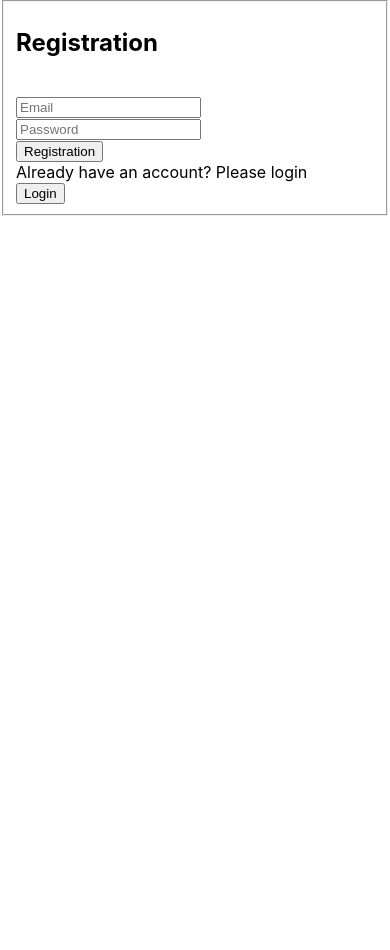
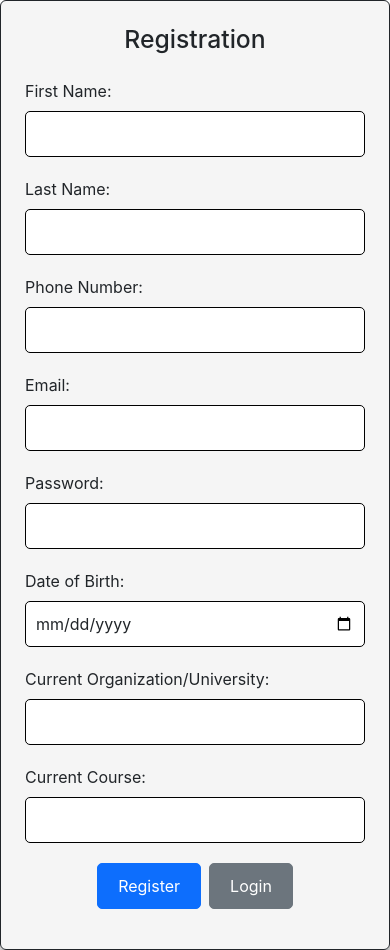
Before and after one commit to VishnukantMULE/course_crafter_ai, a React (Create React App) app: page /registration in a window 390 px wide. Before the commit the page ends 844 px from the top, so only its background shows below. Built offline with nearby package versions, Linux system fonts and the light colour scheme.

Commit message:
Add responsive design and modern styling to Application

```diff
--- a/package.json
+++ b/package.json
@@ -1,4 +1,5 @@
 {
+  "homepage": "https://VishnukantMULE.github.io/course_crafter_ai",
   "name": "course_crafter_ai",
   "version": "0.1.0",
   "private": true,
@@ -7,6 +8,7 @@
     "@testing-library/jest-dom": "^5.17.0",
     "@testing-library/react": "^13.4.0",
     "@testing-library/user-event": "^13.5.0",
+    "bootstrap": "^5.3.2",
     "react": "^18.2.0",
     "react-dom": "^18.2.0",
     "react-router-dom": "^6.16.0",
@@ -15,6 +17,8 @@
   },
   "scripts": {
     "start": "react-scripts start",
+    "predeploy": "npm run build",
+    "deploy": "gh-pages -d build",
     "build": "react-scripts build",
     "test": "react-scripts test",
     "eject": "react-scripts eject"
--- a/public/index.html
+++ b/public/index.html
@@ -5,6 +5,8 @@
     <link rel="icon" href="%PUBLIC_URL%/favicon.ico" />
     <meta name="viewport" content="width=device-width, initial-scale=1" />
     <meta name="theme-color" content="#000000" />
+    <link href="https://cdn.jsdelivr.net/npm/bootstrap@5.3.2/dist/css/bootstrap.min.css" rel="stylesheet" integrity="sha384-T3c6CoIi6uLrA9TneNEoa7RxnatzjcDSCmG1MXxSR1GAsXEV/Dwwykc2MPK8M2HN" crossorigin="anonymous">
+    <script src="https://cdn.jsdelivr.net/npm/bootstrap@5.3.2/dist/js/bootstrap.bundle.min.js" integrity="sha384-C6RzsynM9kWDrMNeT87bh95OGNyZPhcTNXj1NW7RuBCsyN/o0jlpcV8Qyq46cDfL" crossorigin="anonymous"></script>
     <meta
       name="description"
       content="Web site created using create-react-app"
--- a/src/components/Auth/Login.js
+++ b/src/components/Auth/Login.js
@@ -1,13 +1,13 @@
 import React, { useState } from 'react';
 import axios from 'axios';
-import { useNavigate } from 'react-router-dom'; // Import useNavigate instead of useHistory
-
+import { useNavigate } from 'react-router-dom';
+import { useAuth0 } from "@auth0/auth0-react";
+import './style/Login.css';
 function Login() {
   const [email, setEmail] = useState("");
   const [password, setPassword] = useState("");
   const navigate = useNavigate();
-  // const Client_Id="b04aca659fdf2f798ab7096009a8a8291f736aca";
-  const Client_Id="29cdd8d66bee20aae31e";
+  const { loginWithRedirect } = useAuth0();
 
   const login = () => {
     axios.post('http://localhost:3000/login', { email, password })
@@ -23,33 +23,37 @@ function Login() {
   const redirectToRegister = () => {
     navigate('/registration');
   };
-  function loginwithgithub()
-  {
-    window.location.assign("https://github.com/login/oauth/authorize?client_id="+Client_Id);
-  }
+
+  const loginWithGithub = () => {
+    loginWithRedirect({
+      connection: "github"
+    });
+  };
 
   return (
-    <div>
-      <fieldset>
+    <div className="container">
+    <div className="row justify-content-center align-items-center" style={{ minHeight: '100vh' }}>
+      <div className="col-md-6 p-4 rounded login-form">
+        <h2 className="text-center mb-4">Login</h2>
+        <div className="mb-3">
+          <input type="text" className="form-control" placeholder="Email" onChange={(e) => setEmail(e.target.value)} />
+        </div>
+        <div className="mb-3">
+          <input type="password" className="form-control" placeholder="Password" onChange={(e) => setPassword(e.target.value)} />
+        </div>
+        <div className="mb-3 d-flex justify-content-center">
+          <button className="btn btn-primary me-2" onClick={login}>Login</button>
+          <button className="btn btn-secondary" onClick={redirectToRegister}>Sign Up</button>
+        </div>
+        <hr />
+        <div className="text-center my-4">or</div>
+        <div className="mb-3 d-flex justify-content-center">
+          <button className="btn btn-dark" onClick={loginWithGithub}>Login with Github</button>
+        </div>
+      </div>
+    </div>
+  </div>
 
-      <h2>Login</h2>
-      <br />
-      <input type="text" placeholder="Email" onChange={(e) => setEmail(e.target.value)} />
-      <br />
-      <input type="password" placeholder="Password" onChange={(e) => setPassword(e.target.value)} />
-      <br />
-      <button onClick={login}>Login</button>
-      <br />
-      <div>Dont have an account please signup</div>
-      <button onClick={redirectToRegister}>Sign Up</button>
-      <hr />
-      <br />
-      <div>or</div>
-      <br />
-      <button  onClick={loginwithgithub}>Login with Github</button>
-      </fieldset>
-
-    </div>
   );
 }
 
--- a/src/components/Auth/Registration.js
+++ b/src/components/Auth/Registration.js
@@ -1,16 +1,36 @@
 import React, { useState } from 'react';
 import axios from 'axios';
 import { useNavigate } from 'react-router-dom';
-import { useAuth0 } from '@auth0/auth0-react';
+import './style/Register.css'
+
 
 function Registration() {
+  const [firstName, setFirstName] = useState("");
+  const [lastName, setLastName] = useState("");
+  const [phone, setPhone] = useState("");
   const [email, setEmail] = useState("");
   const [password, setPassword] = useState("");
+  const [dob, setDob] = useState("");
+  const [organization, setOrganization] = useState("");
+  const [course, setCourse] = useState("");
   const navigate = useNavigate();
-  const { loginWithRedirect, isAuthenticated, user } = useAuth0();
+
+  function redirectToLogin() {
+    navigate('/login')
+  }
+
 
   const handleRegistration = () => {
-    axios.post('http://localhost:3000/registration', { email, password })
+    axios.post('http://localhost:5000/users/registration', {
+      firstName,
+      lastName,
+      phone,
+      email,
+      password,
+      dob,
+      organization,
+      course
+    })
       .then((response) => {
         if (response.data.message === "User was registered successfully!") {
           alert("Registration Successful");
@@ -20,42 +40,62 @@ function Registration() {
       });
   };
 
-  const handleGitHubRegistration = () => {
-    loginWithRedirect({
-      screen_hint: "signup",
-      connection: "github",
-    });
-  };
 
-  const redirectToLogin = () => {
-    navigate('/login');
-  };
 
   return (
-    <div>
-      <fieldset>
-        <h2>Registration</h2>
-        <br />
-        <input type="text" placeholder="Email" onChange={(e) => setEmail(e.target.value)} />
-        <br></br>
-        <input type="password" placeholder="Password" onChange={(e) => setPassword(e.target.value)} />
-        <br />
-        <button onClick={handleRegistration}>Registration</button>
-        <br />
-        <div>Already have an account? Please login</div>
-        <button onClick={redirectToLogin}>Login</button>
-        <br />
-        {isAuthenticated && (
-          <div>
-            <button onClick={handleGitHubRegistration}>Continue with GitHub</button>
-            <div>User: {user.name}</div>
-            <div>Email: {user.email}</div>
-          </div>
-        )}
-      </fieldset>
+    <div className="container">
+    <div className="row justify-content-center align-items-center" style={{ minHeight: '100vh' }}>
+      <div className="col-md-6 p-4 rounded registration-form">
+        <h2 className="text-center mb-4">Registration</h2>
+        <div className='mb-3'>
+          <label htmlFor="firstName" className='form-label'>First Name:</label>
+          <input type="text" id="firstName" className='form-control' onChange={(e) => setFirstName(e.target.value)} />
+        </div>
+
+        <div className='mb-3'>
+          <label htmlFor="lastName" className='form-label'>Last Name:</label>
+          <input type="text" id="lastName" className='form-control' onChange={(e) => setLastName(e.target.value)} />
+        </div>
+
+        <div className='mb-3'>
+          <label htmlFor="phoneNumber" className='form-label'>Phone Number:</label>
+          <input type="tel" id="phoneNumber" className='form-control' onChange={(e) => setPhone(e.target.value)} />
+        </div>
+
+        <div className='mb-3'>
+          <label htmlFor="email" className='form-label'>Email:</label>
+          <input type="email" id="email" className='form-control' onChange={(e) => setEmail(e.target.value)} />
+        </div>
+
+        <div className='mb-3'>
+          <label htmlFor="password" className='form-label'>Password:</label>
+          <input type="password" id="password" className='form-control' onChange={(e) => setPassword(e.target.value)} />
+        </div>
+
+        <div className='mb-3'>
+          <label htmlFor="dob" className='form-label'>Date of Birth:</label>
+          <input type="date" id="dob" className='form-control' onChange={(e) => setDob(e.target.value)} />
+        </div>
+
+        <div className='mb-3'>
+          <label htmlFor="organization" className='form-label'>Current Organization/University:</label>
+          <input type="text" id="organization" className='form-control' onChange={(e) => setOrganization(e.target.value)} />
+        </div>
+
+        <div className='mb-3'>
+          <label htmlFor="course" className='form-label'>Current Course:</label>
+          <input type="text" id="course" className='form-control' onChange={(e) => setCourse(e.target.value)} />
+        </div>
+
+        <div className='mb-3 d-flex justify-content-center'>
+          <button className='btn btn-primary me-2' onClick={handleRegistration}>Register</button>
+          <button className='btn btn-secondary' onClick={redirectToLogin}>Login</button>
+        </div>
+      </div>
     </div>
+  </div>
+
   );
 }
 
 export default Registration;
-// http://localhost:3000/api/auth/callback/github
--- /dev/null
+++ b/src/components/Auth/style/Login.css
@@ -0,0 +1,26 @@
+.login-form {
+    background-color: #dedede;
+    box-shadow: 2 8px 10px rgba(0, 0, 0, 0.1);
+    padding: 30px;
+    border-radius:5px;
+    border: solid 1px;
+  }
+
+  .login-form input[type="text"],
+  .login-form input[type="password"] {
+    margin-bottom: 20px;
+    padding: 10px;
+    border: 1px solid #010000;
+    border-radius: 5px;
+  }
+
+  .login-form button {
+    padding: 10px 20px;
+    border-radius: 5px;
+  }
+
+  .login-form button:hover {
+    background-color: #007bff;
+    border-color: #007bff;
+    color: #fff;
+  }
--- /dev/null
+++ b/src/components/Auth/style/Register.css
@@ -0,0 +1,29 @@
+.registration-form {
+    background-color: #f0f0f0af;
+    box-shadow: 0.5px 10px 10px rgba(0, 0, 0, 0.407);
+    padding: 30px;
+    border-radius: 10px;
+    border: solid 1px;
+  }
+
+  .registration-form input[type="text"],
+  .registration-form input[type="tel"],
+  .registration-form input[type="email"],
+  .registration-form input[type="password"],
+  .registration-form input[type="date"] {
+    margin-bottom: 20px;
+    padding: 10px;
+    border: 1px solid #000000;
+    border-radius: 5px;
+  }
+
+  .registration-form button {
+    padding: 10px 20px;
+    border-radius: 5px;
+  }
+
+  .registration-form button:hover {
+    background-color: #007bff;
+    border-color: #007bff;
+    color: #fff;
+  }
--- a/src/components/Home/Home.js
+++ b/src/components/Home/Home.js
@@ -1,18 +1,93 @@
 import React from 'react';
 import { Link } from 'react-router-dom';
+import bgvideo from './Videos/backgroundvideo.mp4'
+import './style/Home.css'
 
 export default function Home() {
   return (
-    <div>
-      <h1>Welcome to Your App</h1>
-      <div>
-        <button>
-          <Link to="/login">Login</Link>
-        </button>
-        <button>
-          <Link to="/registration">Sign Up</Link>
-        </button>
+    <div className="homepage">
+      <nav className="navbar navbar-expand-lg navbar-dark bg-black">
+        <div className="container">
+          <Link className="navbar-brand" to="/">
+            <img src="logo.png" alt="Logo" width="50" height="50" className="mr-2" />
+            <span className="brand-text">Course Crafter</span>
+          </Link>
+          <button
+            className="navbar-toggler"
+            type="button"
+            data-bs-toggle="collapse"
+            data-bs-target="#navbarNav"
+            aria-controls="navbarNav"
+            aria-expanded="false"
+            aria-label="Toggle navigation"
+          >
+            <span className="navbar-toggler-icon"></span>
+          </button>
+          <div className="collapse navbar-collapse" id="navbarNav">
+            <ul className="navbar-nav ml-auto">
+              <li className="nav-item">
+                <Link className="nav-link" to="/login">
+                  Login
+                </Link>
+              </li>
+              <li className="nav-item">
+                <Link className="nav-link" to="/registration">
+                  Sign Up
+                </Link>
+              </li>
+            </ul>
+          </div>
+        </div>
+      </nav>
+      <div className="fullscreen-video-container">
+        <video autoPlay muted loop className="fullscreen-video">
+          <source src={bgvideo} type="video/mp4" />
+          Your browser does not support the video tag.
+        </video>
+        <div className="video-overlay">
+          <h1>Welcome to Course Crafter</h1>
+          <p>Your personalized learning experience</p>
+        </div>
       </div>
+
+      <div className="container mt-5">
+        <div className="row">
+          <div className="col-md-4">
+            <div className="section">
+              <h2>Course Generation</h2>
+              <p>Generate courses based on your inputs. Let AI craft your learning path.</p>
+            </div>
+          </div>
+          <div className="col-md-4">
+            <div className="section">
+              <h2>Interactive Modules</h2>
+              <p>Engage with interactive modules and quizzes tailored to your course.</p>
+            </div>
+          </div>
+          <div className="col-md-4">
+            <div className="section">
+              <h2>Personalized Learning</h2>
+              <p>Receive personalized recommendations and adapt your learning experience.</p>
+            </div>
+          </div>
+        </div>
+        <div className="row mt-5">
+          <div className="col-md-6 offset-md-3">
+            <div className="section">
+              <h2>Track Progress</h2>
+              <p>Monitor your progress, complete quizzes, and achieve your learning goals.</p>
+            </div>
+          </div>
+        </div>
+      </div>
+
+      <footer className="bg-black text-white text-center py-3">
+        <div className="container">
+          <h4>About Us</h4>
+          <p>Connect with Us.</p>
+        </div>
+      </footer>
     </div>
+
   );
 }
--- /dev/null
+++ b/src/components/Home/style/Home.css
@@ -0,0 +1,67 @@
+.homepage {
+    position: relative;
+}
+
+.fullscreen-video-container {
+    position: relative;
+    height: 100vh;
+    overflow: hidden;
+}
+
+.fullscreen-video {
+    width: 100%;
+    height: auto;
+    position: absolute;
+    top: 50%;
+    left: 50%;
+    transform: translate(-50%, -50%);
+    z-index: -1;
+}
+
+.video-overlay {
+    position: absolute;
+    top: 50%;
+    left: 50%;
+    transform: translate(-50%, -50%);
+    text-align: center;
+    color: #fff;
+}
+
+.section {
+    background-color: #f8f9fa;
+    padding: 40px;
+    border-radius: 10px;
+    text-align: center;
+    margin-top: 20px;
+}
+
+
+.bg-black {
+    background-color: #000;
+}
+
+.navbar-brand .brand-text {
+    font-weight: bold;
+    font-size: 1.2rem;
+}
+
+.navbar-nav .nav-link {
+    font-size: 1rem;
+    margin: 0 15px;
+    transition: 0.3s;
+}
+
+.navbar-nav .nav-link:hover {
+    color: #ff9900;
+}
+
+.navbar-toggler-icon {
+    background-color: #fff;
+}
+
+
+.navbar-nav .nav-link:hover {
+    color: #ff9900;
+    background-color: #333;
+    border-radius: 5px;
+}
```
Also changed, not shown: src/App.js (+14 -0 lines), src/components/Dashboard/UserDashboard.js (added, +7 -0 lines), src/index.js (+9 -3 lines), 2 other files (tests, documents, lock files or other folders).
